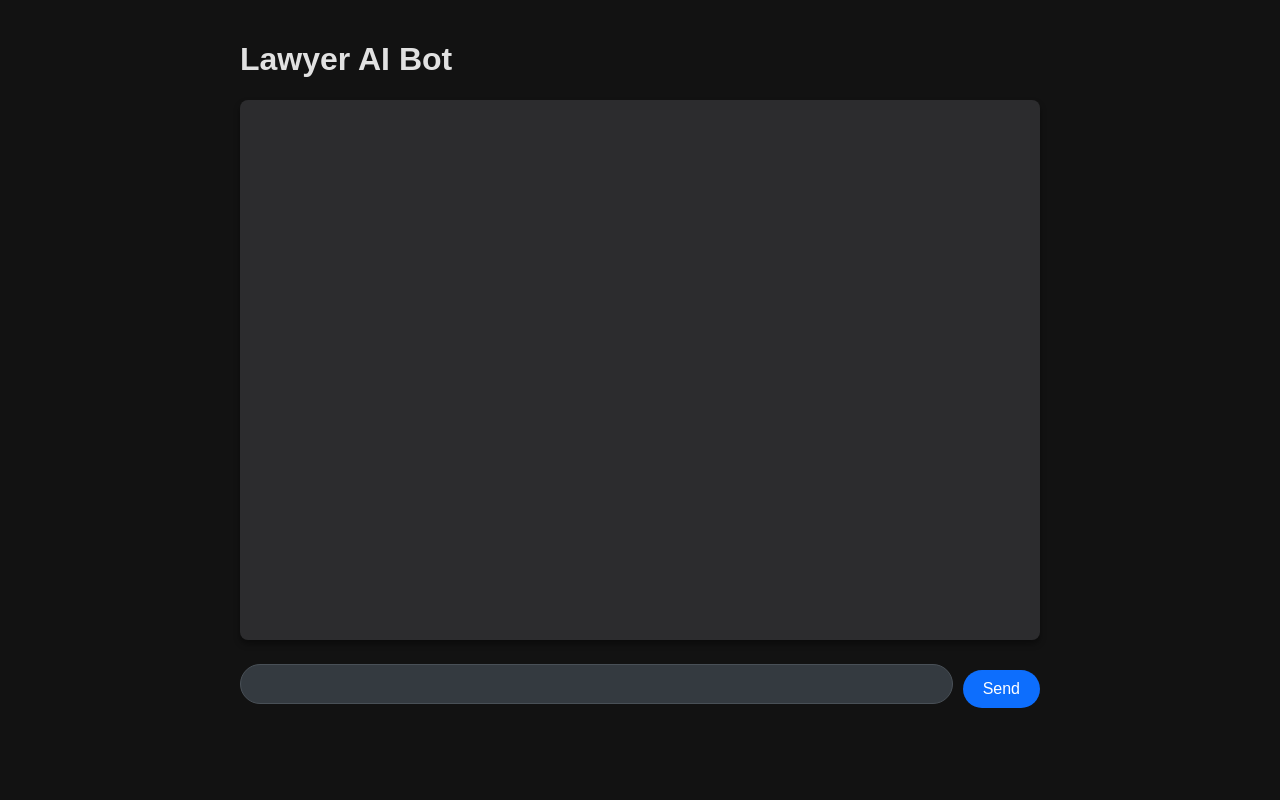
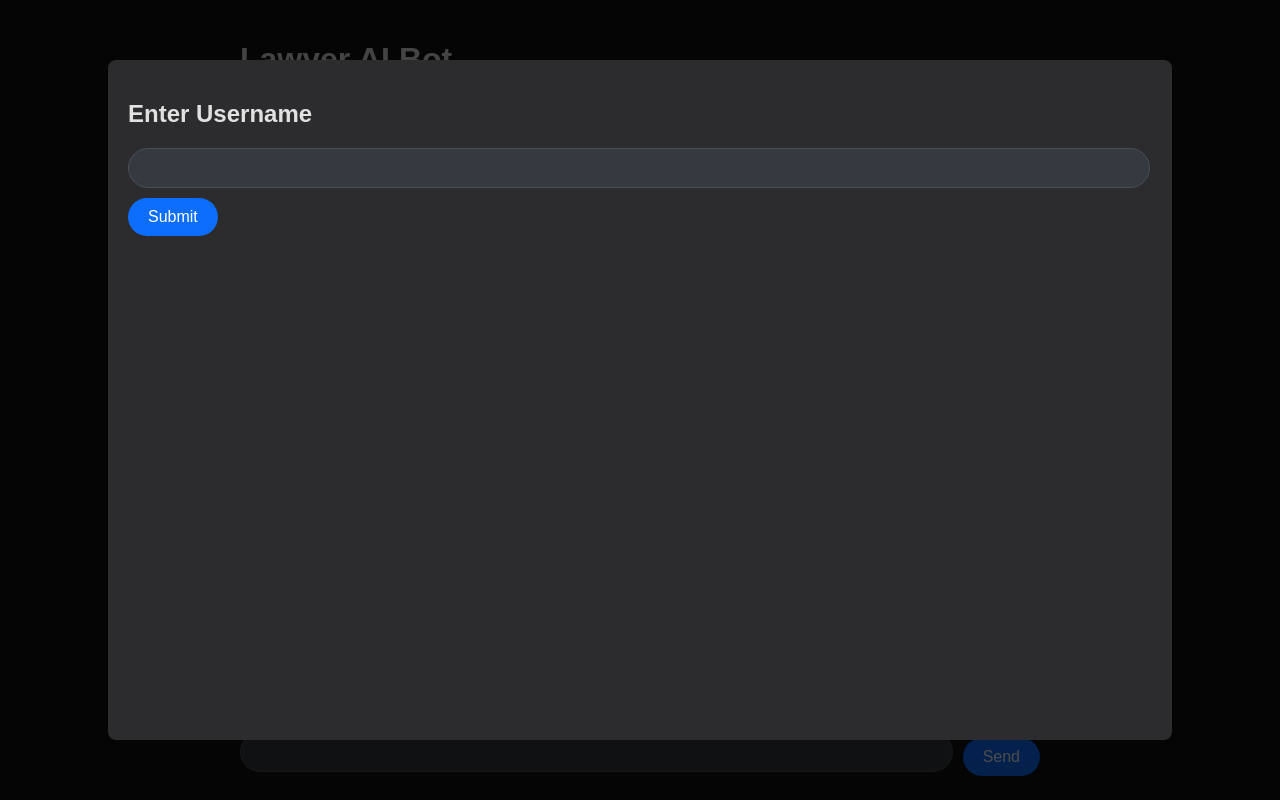
Before and after one commit to ahsanihsan/ai-lawyer-bot, a React (Create React App) app: page / in a window 1280 px wide. Built offline with nearby package versions, Linux system fonts and the light colour scheme.

Commit message:
something

```diff
--- a/src/App.js
+++ b/src/App.js
@@ -1,4 +1,4 @@
-import React, { useState } from "react";
+import React, { useEffect, useState } from "react";
 import "./App.css";
 import Modal from "./component/Modal";
 import { URL_API } from "./url";
@@ -9,6 +9,38 @@ function App() {
   const [activeSource, setActiveSource] = useState("");
   const [isModalOpen, setIsModalOpen] = useState(false);
   const [isLoading, setIsLoading] = useState(false);
+  const [isUsernameModalOpen, setIsUsernameModalOpen] = useState(false);
+  const [username, setUsername] = useState("");
+
+  useEffect(() => {
+    const storedUsername = localStorage.getItem("username");
+    if (!storedUsername) {
+      setIsUsernameModalOpen(true);
+    } else {
+      setUsername(storedUsername);
+    }
+  }, []);
+
+  const handleUsernameSubmit = async () => {
+    try {
+      const response = await fetch(
+        `${URL_API}CreateUser?user_name=${username}`,
+        {
+          method: "POST",
+          headers: {
+            "Content-Type": "application/json",
+          },
+        }
+      );
+
+      const data = await response.json();
+      localStorage.setItem("username", username);
+      setIsUsernameModalOpen(false);
+    } catch (error) {
+      console.error("Error creating user:", error);
+      alert("An error occurred while creating the user.");
+    }
+  };
 
   const handleSendMessage = async () => {
     if (!input.trim()) return;
@@ -16,6 +48,7 @@ function App() {
     setMessages([...messages, userMessage]);
     setInput("");
     setIsLoading(true);
+
     try {
       const response = await fetch(
         `${URL_API}AskQuestion?use_querry=${encodeURIComponent(input)}`
@@ -66,7 +99,12 @@ function App() {
   return (
     <div className="App">
       <header className="App-header">
-        <h1>Lawyer AI Bot</h1>
+        <div>
+          <h1>Lawyer AI Bot</h1>
+          <button onClick={() => [localStorage.setItem("username", "")]}>
+            Remove User
+          </button>
+        </div>
         <div className="chat-window">
           {messages.map((message) => (
             <div key={message.id} className={`message ${message.sender}`}>
@@ -84,7 +122,7 @@ function App() {
               ) : undefined}
             </div>
           ))}
-          {isLoading && <div className="message bot">Loading...</div>}{" "}
+          {isLoading && <div className="message bot">Loading...</div>}
         </div>
         <div className="text-field-container">
           <input
@@ -97,10 +135,30 @@ function App() {
         </div>
       </header>
       {activeSource ? (
-        <Modal isOpen={isModalOpen} onClose={() => setIsModalOpen(false)}>
+        <Modal
+          isOpen={isModalOpen}
+          onClose={() => setIsModalOpen(false)}
+          showClose={true}
+        >
+          <h1>Sources</h1>
           <p>{showSourceContent()}</p>
         </Modal>
       ) : undefined}
+      <Modal
+        isOpen={isUsernameModalOpen}
+        onClose={() => setIsUsernameModalOpen(false)}
+        showClose={false}
+      >
+        <div className="username-modal-content">
+          <h2>Enter Username</h2>
+          <input
+            type="text"
+            value={username}
+            onChange={(e) => setUsername(e.target.value)}
+          />
+          <button onClick={handleUsernameSubmit}>Submit</button>
+        </div>
+      </Modal>
     </div>
   );
 }
--- a/src/component/Modal/index.js
+++ b/src/component/Modal/index.js
@@ -1,15 +1,14 @@
 import React from "react";
 import "./index.css";
 
-const Modal = ({ isOpen, onClose, children }) => {
+const Modal = ({ isOpen, onClose, children, showClose }) => {
   if (!isOpen) return null;
 
   return (
     <div className="modal-overlay" onClick={onClose}>
       <div className="modal-content" onClick={(e) => e.stopPropagation()}>
-        <h1>Sources</h1>
         {children}
-        <button onClick={onClose}>Close</button>
+        {showClose && <button onClick={onClose}>Close</button>}
       </div>
     </div>
   );
--- a/src/url.js
+++ b/src/url.js
@@ -1,2 +1,2 @@
 // export const URL_API = "http://localhost:3002/api/";
-export const URL_API = "https://law-backend.aleh.tech/";
+export const URL_API = "http://44.207.162.63:8001/";
```
